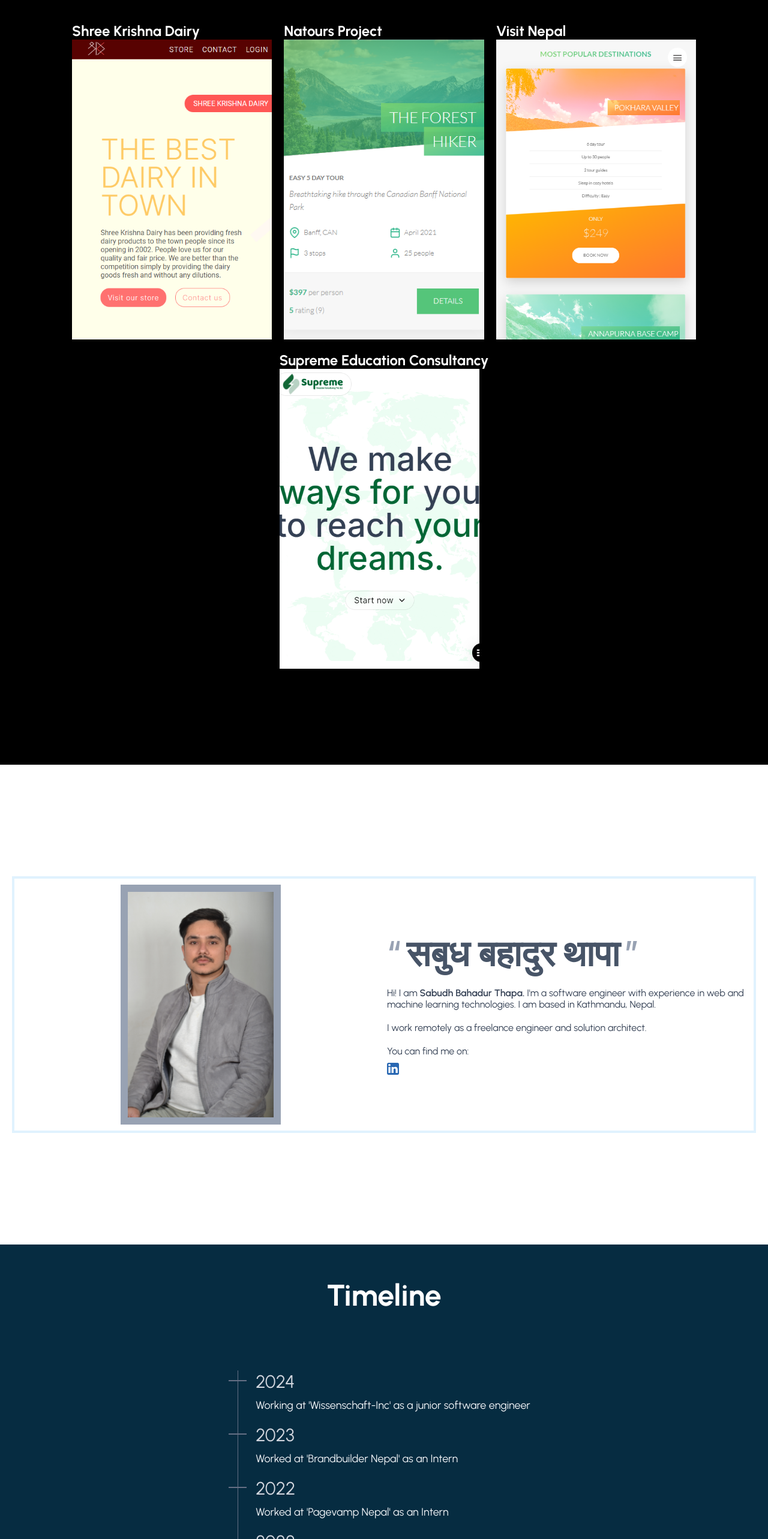
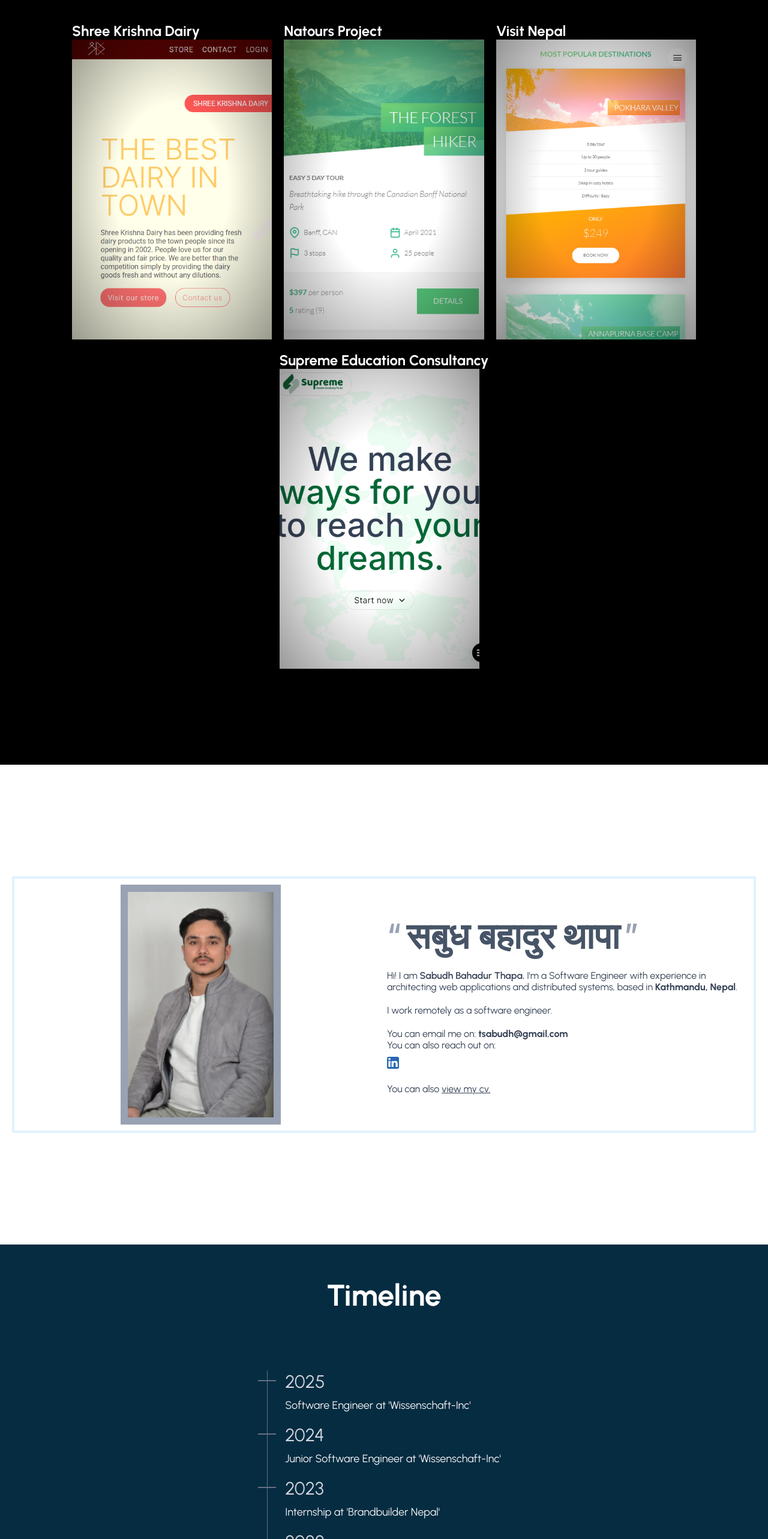
Before and after one commit to tsabudh/tsabudh.github.io, a React (Vite) app: page /works in a window 1280 px wide. Shown: the part 973-3539 px from the top of the page at 60% size. Built offline with nearby package versions, Linux system fonts and the light colour scheme.

Commit message:
[tsabudh]-minor changes

```diff
--- a/src/components/Card1.module.scss
+++ b/src/components/Card1.module.scss
@@ -3,14 +3,32 @@
 
 .card-1 {
   & .outer-layer {
+    transition: all 0.2s ease-out;
+
+    &:hover{
+      scale: 1.05;
+    }
     & .inner-layer {
       & .content {
+
         & .header {
         }
         & .main {
           & figure {
             aspect-ratio: 2/3;
             height: 50rem;
+            position: relative;
+
+            &::before {
+              content: '';
+              position: absolute;
+              inset: 0;
+              // box-shadow: inset 0 0 60px rgba(92, 85, 85, 0.4); // soft vignette effect
+              background: radial-gradient(ellipse at center, rgba(0,0,0,0) 40%, rgba(0,0,0,0.4) 100%);
+              pointer-events: none;
+              z-index: 2;
+            }
+
             & img {
               width: 100%;
               height: 100%;
--- a/src/components/HomeSectionAbout.tsx
+++ b/src/components/HomeSectionAbout.tsx
@@ -21,14 +21,13 @@ function HomeSectionAbout() {
           <div className={cx("description")}>
             <p>
               Hi! I am <span>Sabudh Bahadur Thapa. </span>
-              I'm a software engineer with experience in web and machine
-              learning technologies. I am based in Kathmandu, Nepal.
-            </p>
+              I'm a Software Engineer with experience in architecting web applications and distributed systems, based in <strong>Kathmandu, Nepal</strong>.            </p>
             <p>
-              I work remotely as a freelance engineer and solution architect.
+              I work remotely as a software engineer.
             </p>
             <div className={cx("links")}>
-              <p>You can find me on:</p>
+              <p>You can email me on: <a href="mailto:tsabudh@gmail.om"><strong>tsabudh@gmail.com</strong></a></p>
+              <p>You can also reach out on:</p>
               <div className={cx("social-links")}>
                 <a
                   href="https://www.linkedin.com/in/tsabudh/"
@@ -44,6 +43,9 @@ function HomeSectionAbout() {
                 </a>
               </div>
             </div>
+            <div className="">
+              <p>You can also <a href="https://drive.google.com/drive/folders/1zcsdqVT6uzs8NA7oFs3Z_OHkE048Ka9Z?usp=drive_link" target="_blank"> <u>view my cv.</u></a></p>
+            </div>
           </div>
         </div>
       </div>
--- a/src/components/HomeSectionContact.tsx
+++ b/src/components/HomeSectionContact.tsx
@@ -8,7 +8,7 @@ const cx = classNames.bind(styles);
 function HomeSectionContact() {
   return (
     <section className={cx("section-contact")}>
-      <h2 className={cx("h2")}>Have a business or an idea?</h2>
+      <h2 className={cx("h2")}>Have a business or an idea? Reach out!</h2>
 
       <ContactForm />
     </section>
--- a/src/components/Timeline.tsx
+++ b/src/components/Timeline.tsx
@@ -7,22 +7,28 @@ const cx = classNames.bind(styles);
 
 const activities = [
   {
+    year: 2025,
+    month: "April",
+    day: 9,
+    event: "Software Engineer at 'Wissenschaft-Inc'",
+  },
+  {
     year: 2024,
     month: "March",
     day: 9,
-    event: "Working at 'Wissenschaft-Inc' as a junior software engineer",
+    event: "Junior Software Engineer at 'Wissenschaft-Inc'",
   },
   {
     year: 2023,
     month: "November",
     day: 9,
-    event: "Worked at 'Brandbuilder Nepal' as an Intern",
+    event: "Internship at 'Brandbuilder Nepal' ",
   },
   {
     year: 2022,
     month: "December",
     day: 9,
-    event: "Worked at 'Pagevamp Nepal' as an Intern",
+    event: "Internship at 'Pagevamp Nepal'",
   },
   {
     year: 2022,
@@ -59,7 +65,7 @@ function Timeline() {
         </div>
       </div>
       <div className={cx("footer")}>
-        <Button className={"rounded"}>View More</Button>
+        {/* <Button className={"rounded"}>View More</Button> */}
       </div>
     </section>
   );
```
Also changed, not shown: 1 other file (tests, documents, lock files or other folders).
